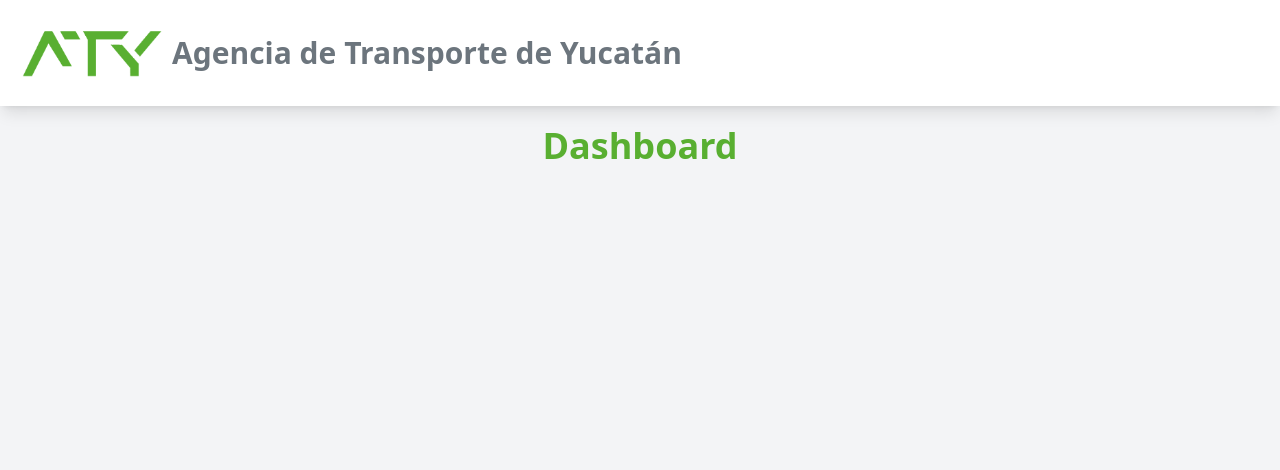
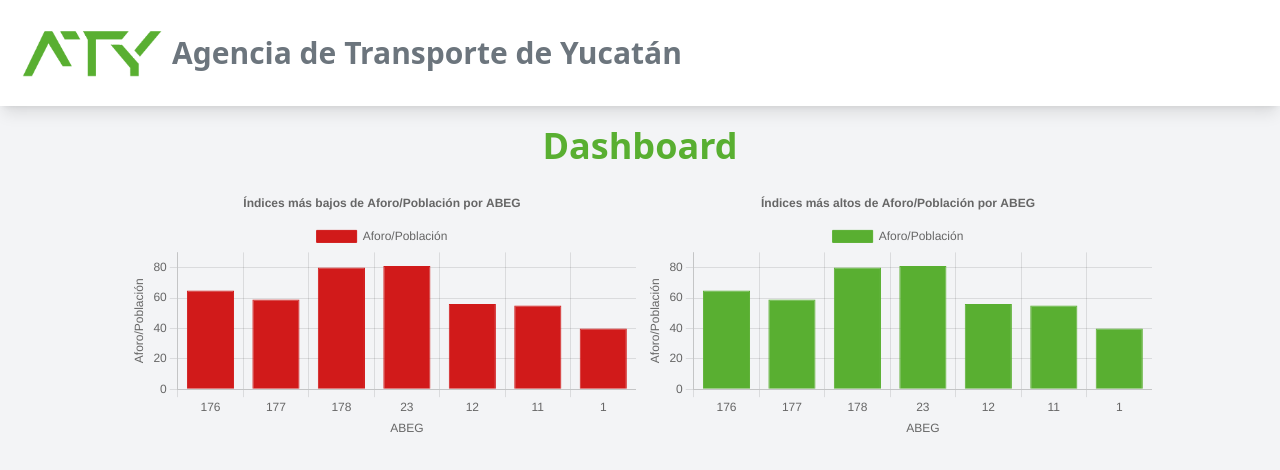
Before and after one commit to devcoso/frontend-hack-ruta-urbana, a React (Vite) app: page / in a window 1280 px wide. Shown: the top 470 px of the page. Built offline with nearby package versions, Linux system fonts and the light colour scheme.

Commit message:
Agregando Barchat

```diff
--- a/package.json
+++ b/package.json
@@ -10,7 +10,9 @@
     "preview": "vite preview"
   },
   "dependencies": {
+    "chart.js": "^4.4.6",
     "react": "^18.3.1",
+    "react-chartjs-2": "^5.2.0",
     "react-dom": "^18.3.1",
     "react-router-dom": "^6.28.0"
   },
--- /dev/null
+++ b/src/components/BarChart.jsx
@@ -0,0 +1,62 @@
+import React from 'react';
+import { Bar } from 'react-chartjs-2';
+import { Chart as ChartJS, CategoryScale, LinearScale, BarElement, Title, Tooltip, Legend } from 'chart.js';
+
+// Registrar los componentes necesarios de Chart.js
+ChartJS.register(CategoryScale, LinearScale, BarElement, Title, Tooltip, Legend);
+
+const BarChart = ({title, typeOfValue, labels, data_to_show, xLabel, yLabel, color}) => {
+  const data = {
+    labels: labels, // Etiquetas de las barras
+    datasets: [
+      {
+        label: typeOfValue, // Etiqueta del conjunto de datos
+        data: data_to_show, // Datos de las barras
+        backgroundColor: color, // Color de las barras
+        borderColor: color, // Color del borde de las barras
+        borderWidth: 1,
+      },
+    ],
+
+  };
+
+  const options = {
+    responsive: true,
+    plugins: {
+      title: {
+        display: true,
+        text: title,
+      },
+      tooltip: {
+        callbacks: {
+          label: function (context) {
+            return `${typeOfValue}: ${context.raw}`;
+          },
+        },
+      },
+    },
+    scales: {
+      y: {
+        title: {
+            display: true,
+            text: yLabel, // Etiqueta del eje Y
+        },
+      },
+        x: {
+            title: {
+                display: true,
+                text: xLabel, // Etiqueta del eje X
+            },
+        },
+    },
+
+  };
+
+  return (
+    <div>
+      <Bar data={data} options={options} />
+    </div>
+  );
+};
+
+export default BarChart;
--- /dev/null
+++ b/src/data/getData.js
@@ -0,0 +1,9 @@
+
+
+export const getData = () => {
+
+
+    return {
+
+    }
+}
--- a/src/pages/Dashboard.jsx
+++ b/src/pages/Dashboard.jsx
@@ -1,9 +1,39 @@
 import { useState } from 'react'
+import BarChart from '../components/BarChart'
+
 
 function Dashboard() {
 
+
+
   return (
+    <>
       <h1 className='text-primary text-4xl font-bold text-center my-5'>Dashboard</h1>
+      <div className='grid grid-cols-1 md:grid-cols-2 w-full md:w-4/5 m-auto gap-2'>
+        <BarChart
+          title='Índices más bajos de Aforo/Población por ABEG'
+          typeOfValue='Aforo/Población'
+          labels={['176', '177', '178', '23', '12', '11', '1']}
+          data_to_show={[65, 59, 80, 81, 56, 55, 40]}
+          xLabel='ABEG'
+          yLabel='Aforo/Población'
+          color='#d11a1a'
+        />
+        <BarChart
+          title='Índices más altos de Aforo/Población por ABEG'
+          typeOfValue='Aforo/Población'
+          labels={['176', '177', '178', '23', '12', '11', '1']}
+          data_to_show={[65, 59, 80, 81, 56, 55, 40]}
+          xLabel='ABEG'
+          yLabel='Aforo/Población'
+          color='#59af31'
+        />
+      </div>
+
+
+
+
+    </>
   )
 }
 
```
Also changed, not shown: src/components/ABEGList.jsx (added), 1 other file (tests, documents, lock files or other folders).
